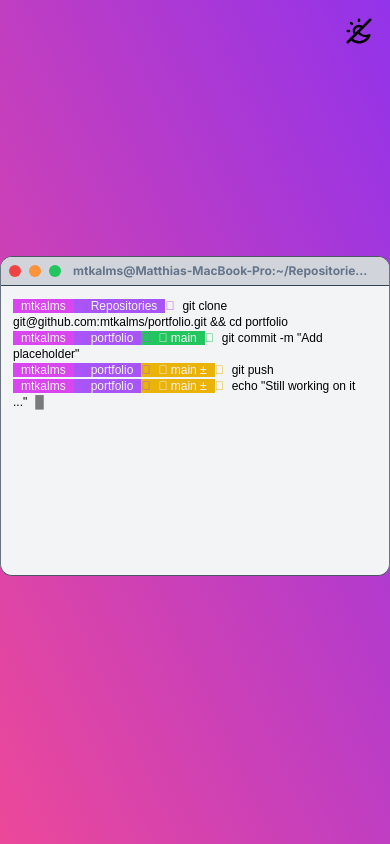
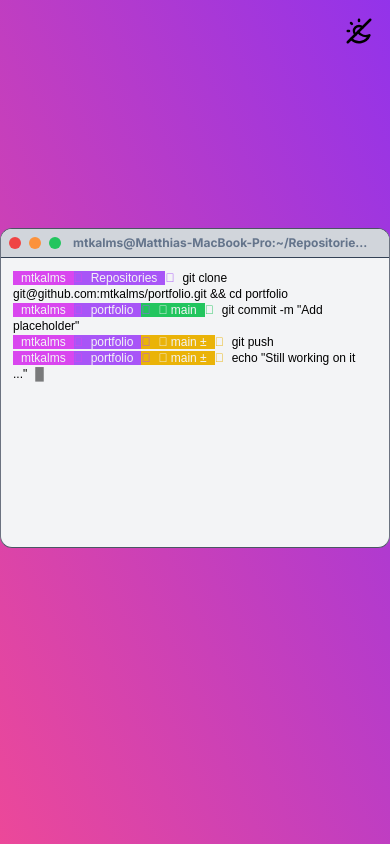
Before and after one commit to mtkalms/portfolio, a Next.js app: page / in a window 390 px wide. Built offline with nearby package versions, Linux system fonts and the light colour scheme; a web font is replaced by a local one.

Commit message:
Fix div overlapping toggle button on mobile

```diff
--- a/app/globals.css
+++ b/app/globals.css
@@ -11,7 +11,6 @@ html::before {
 	position: fixed;
 	height: 120vh;
 	width: 100vw;
-	content: "That's all Folks!";
   @apply p-9 text-center text-purple-950 dark:text-white text-xl;
 }
 
--- a/app/page.tsx
+++ b/app/page.tsx
@@ -3,9 +3,8 @@ import Terminal from '@/components/Terminal'
 
 export default function Home() {
   return <div className="relative mx-auto max-w-3xl">
-    <div className="pt-64">
     <Terminal
-        className="h-80"
+      className="mt-40 h-80"
       title="mtkalms@Matthias-MacBook-Pro:~/Repositories/portfolio"
       lines={[
         {path: ["mtkalms", "Repositories"], content: "git clone git@github.com:mtkalms/portfolio.git && cd portfolio"},
@@ -15,5 +14,4 @@ export default function Home() {
       ]
       }/>
   </div>
-  </div>
 }
--- a/components/Navbar.tsx
+++ b/components/Navbar.tsx
@@ -6,7 +6,7 @@ interface NavbarProps extends DetailedHTMLProps<HTMLAttributes<HTMLElement>, HTM
 }
 
 function Navbar({children, className, ...props}: NavbarProps) {
-  return <nav className={`absolute w-full top-0 left-0 ${className}`} {...props}>
+  return <nav className={`w-full top-0 left-0 ${className}`} {...props}>
     <div className="max-w-screen-xl flex flex-wrap items-center justify-between mx-auto p-4">
       <div className="flex gap-4 text-black dark:text-white font-semibold">
         {children}
```
Lines whose indentation alone changed are shown as unchanged.
